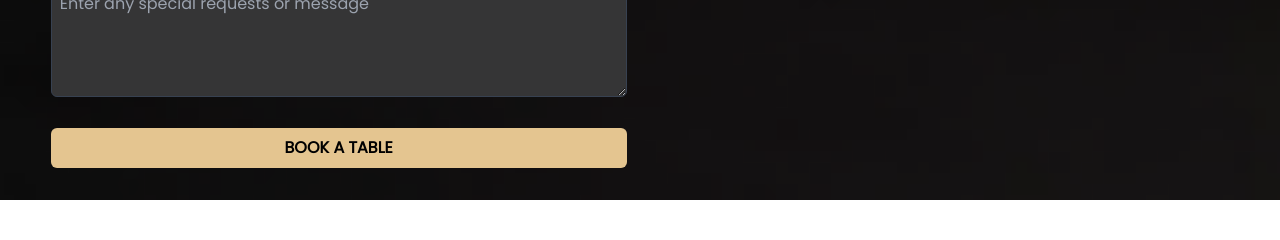
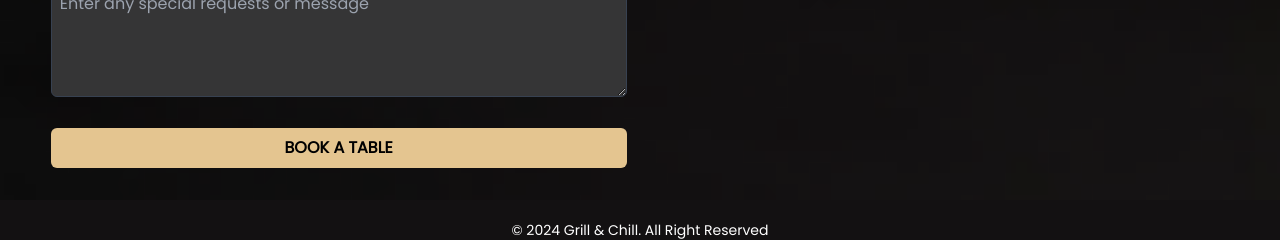
Before and after one commit to AnimeshA867/Grill-Chill, a website built with Vite: page index.html in a window 1280 px wide. Shown: the part 4630-4870 px from the top of the page. Before the commit the page ends 4830 px from the top, so only its background shows below. Built offline with nearby package versions, Linux system fonts and the light colour scheme; a web font is replaced by a local one.

Commit message:
updated index.html

```diff
--- a/index.html
+++ b/index.html
@@ -367,6 +367,11 @@
         </div>
     </div>
 
+    <!-- COPYRIGHT -->
+    <div class="copyright lg:text-sm md:text-[12px] text-[8px] h-[20%] w-full flex items-center justify-center bg-[#131112] text-white font-poppins">
+        <p class="mt-5">&copy; 2024 Grill & Chill. All Right Reserved</p>
+    </div>
+
 
     <!-- JAVASCRIPT LINK  -->
     <script src="script.js"></script>
```
